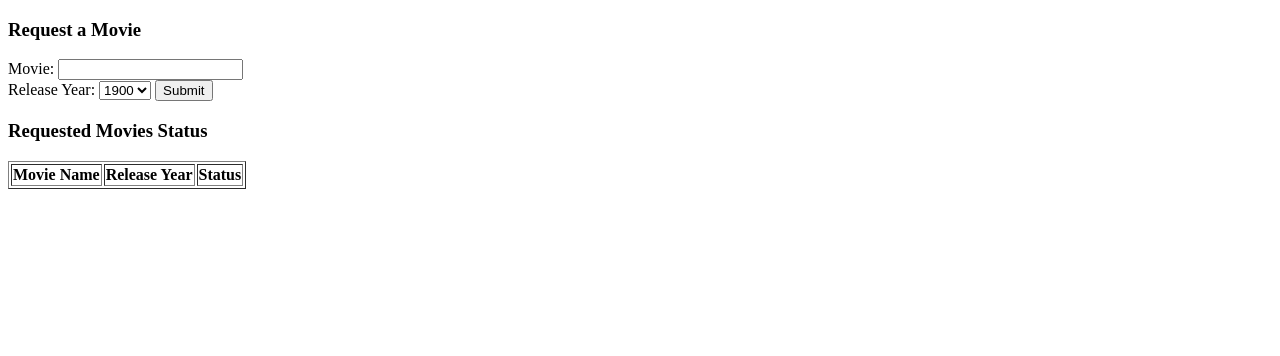
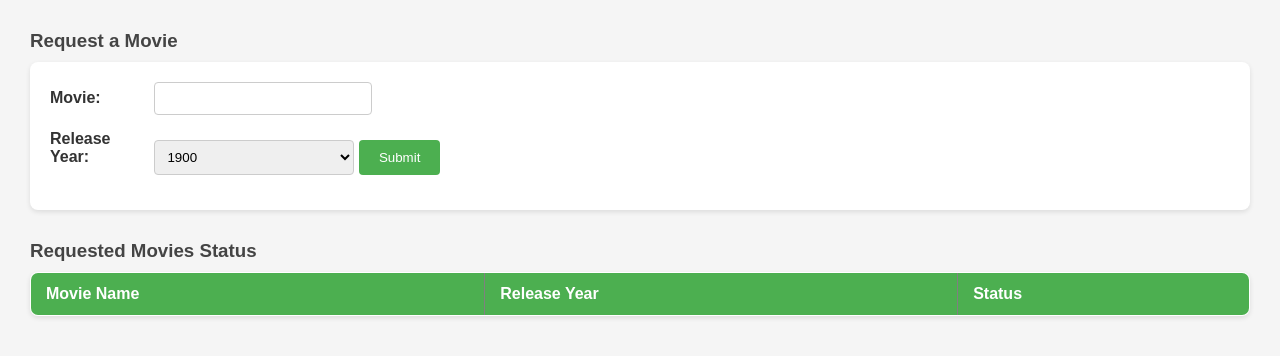
Before and after one commit to Mystix03/Mystix03.github.io, a plain HTML site: page user/user_request.html in a window 1280 px wide. Drawn offline with Linux system fonts and the light colour scheme.

Commit message:
Update user_request.html

```diff
--- a/user/user_request.html
+++ b/user/user_request.html
@@ -5,6 +5,83 @@
     <meta name="viewport" content="width=device-width, initial-scale=1.0">
     <title>Movie Request</title>
     <script src="user_request.js" defer></script>
+
+    <!-- Internal CSS starts here -->
+    <style>
+        body {
+            font-family: Arial, sans-serif;
+            margin: 30px;
+            background-color: #f5f5f5;
+            color: #333;
+        }
+
+        h3 {
+            color: #444;
+            margin-bottom: 10px;
+        }
+
+        form {
+            background: #fff;
+            padding: 20px;
+            border-radius: 8px;
+            box-shadow: 0 2px 5px rgba(0,0,0,0.1);
+            margin-bottom: 30px;
+        }
+
+        label {
+            display: inline-block;
+            width: 100px;
+            margin-bottom: 10px;
+            font-weight: bold;
+        }
+
+        input[type="text"],
+        select {
+            padding: 8px;
+            width: 200px;
+            border: 1px solid #ccc;
+            border-radius: 4px;
+            margin-bottom: 15px;
+        }
+
+        input[type="submit"] {
+            background-color: #4CAF50;
+            color: white;
+            padding: 10px 20px;
+            border: none;
+            border-radius: 4px;
+            cursor: pointer;
+        }
+
+        input[type="submit"]:hover {
+            background-color: #45a049;
+        }
+
+        table {
+            width: 100%;
+            background: #fff;
+            border-collapse: collapse;
+            border-radius: 8px;
+            overflow: hidden;
+            box-shadow: 0 2px 5px rgba(0,0,0,0.1);
+        }
+
+        th, td {
+            padding: 12px 15px;
+            text-align: left;
+            border-bottom: 1px solid #ddd;
+        }
+
+        th {
+            background-color: #4CAF50;
+            color: white;
+        }
+
+        tr:hover {
+            background-color: #f1f1f1;
+        }
+    </style>
+    <!-- Internal CSS ends here -->
 </head>
 
 <body>
```
